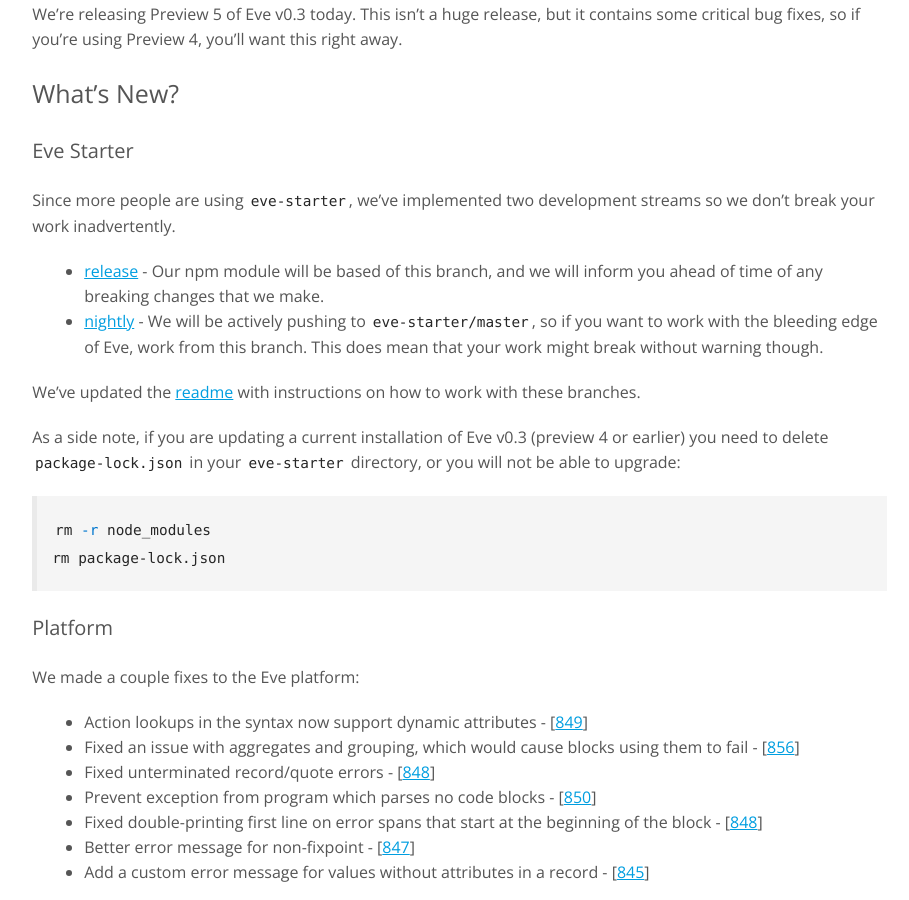
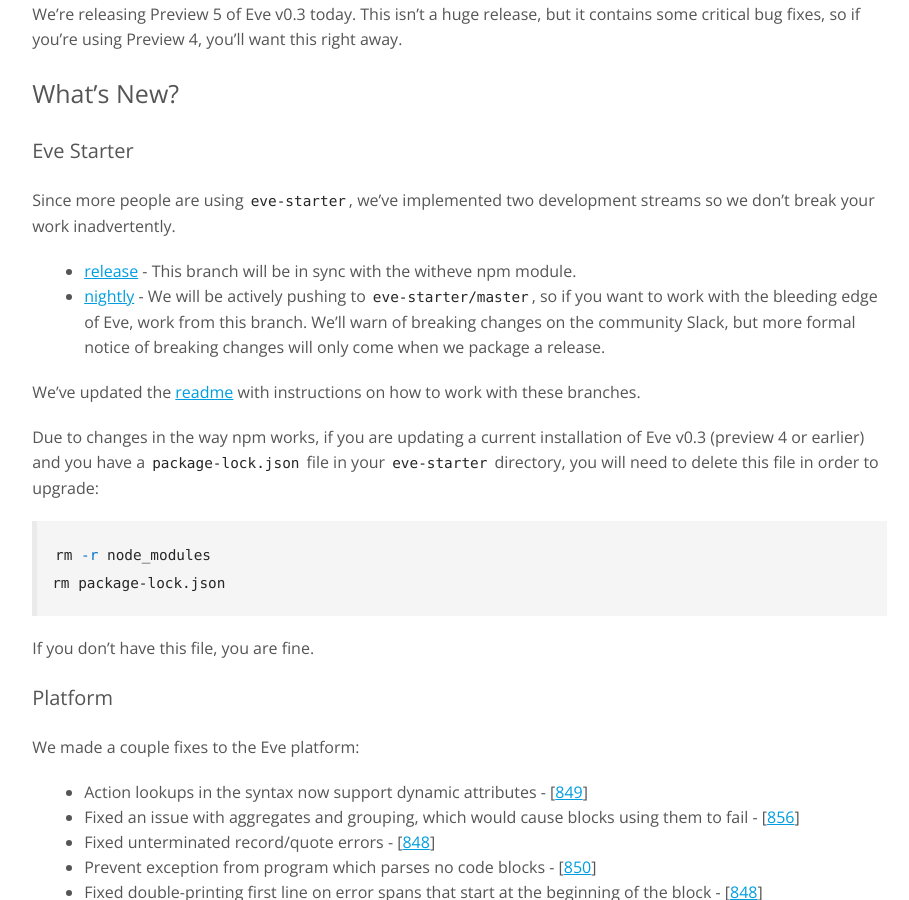
Before and after one commit to Kodowa/incidentalcomplexity, a Jekyll site: the page built from _posts/2017-06-23-release-0.3p5.md, in a window 1280 px wide and 900 px high, scrolled down 335 px. Shown: the whole window, without its empty margins (233-1142 px from the left). Built offline with Jekyll 4.4.1, drawn with Linux system fonts in a browser that asks for light colours.

Commit message:
address feedback

````diff
--- a/_posts/2017-06-23-release-0.3p5.md
+++ b/_posts/2017-06-23-release-0.3p5.md
@@ -15,17 +15,19 @@
 
 Since more people are using `eve-starter`, we've implemented two development streams so we don't break your work inadvertently.
 
-- [release](https://github.com/witheve/eve-starter/tree/release) - Our npm module will be based of this branch, and we will inform you ahead of time of any breaking changes that we make.
-- [nightly](https://github.com/witheve/eve-starter) - We will be actively pushing to `eve-starter/master`, so if you want to work with the bleeding edge of Eve, work from this branch. This does mean that your work might break without warning though.
+- [release](https://github.com/witheve/eve-starter/tree/release) - This branch will be in sync with the witheve npm module.
+- [nightly](https://github.com/witheve/eve-starter) - We will be actively pushing to `eve-starter/master`, so if you want to work with the bleeding edge of Eve, work from this branch. We'll warn of breaking changes on the community Slack, but more formal notice of breaking changes will only come when we package a release.
 
 We've updated the [readme](https://github.com/witheve/eve-starter) with instructions on how to work with these branches.
 
-As a side note, if you are updating a current installation of Eve v0.3 (preview 4 or earlier) you need to delete `package-lock.json` in your `eve-starter` directory, or you will not be able to upgrade:
+Due to changes in the way npm works, if you are updating a current installation of Eve v0.3 (preview 4 or earlier) and you have a `package-lock.json` file in your `eve-starter` directory, you will need to delete this file in order to upgrade:
 
 ```sh
 rm -r node_modules
 rm package-lock.json
 ```
+
+If you don't have this file, you are fine.
 
 ### Platform
 
````
